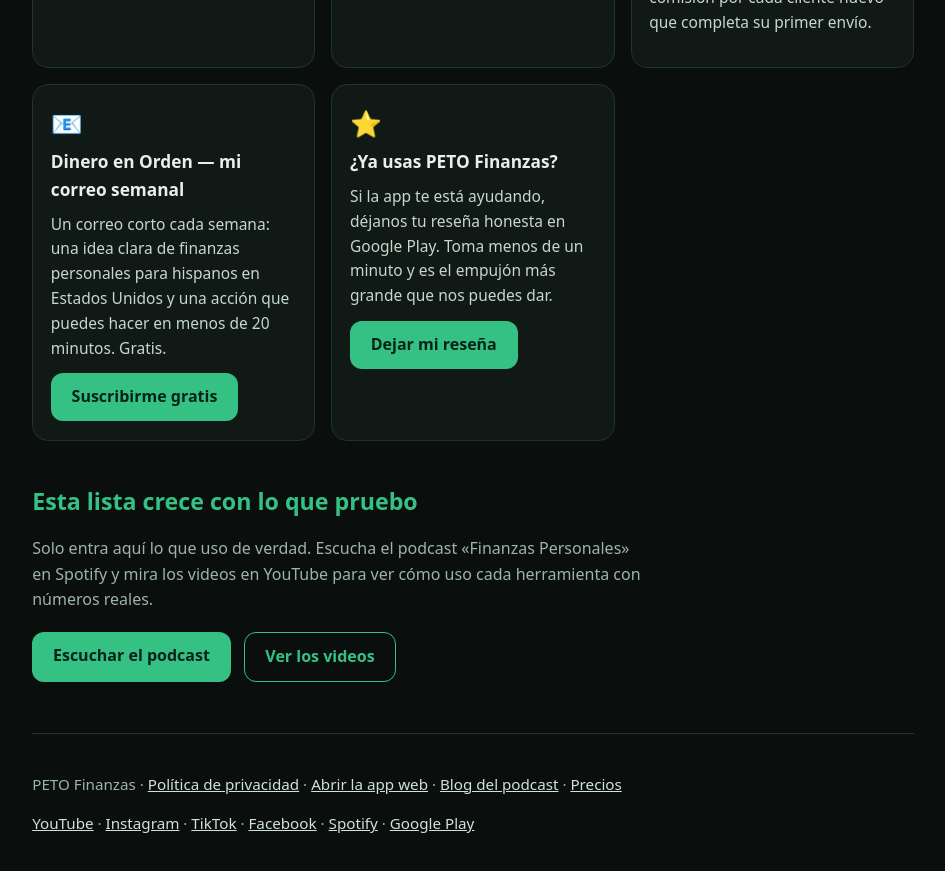
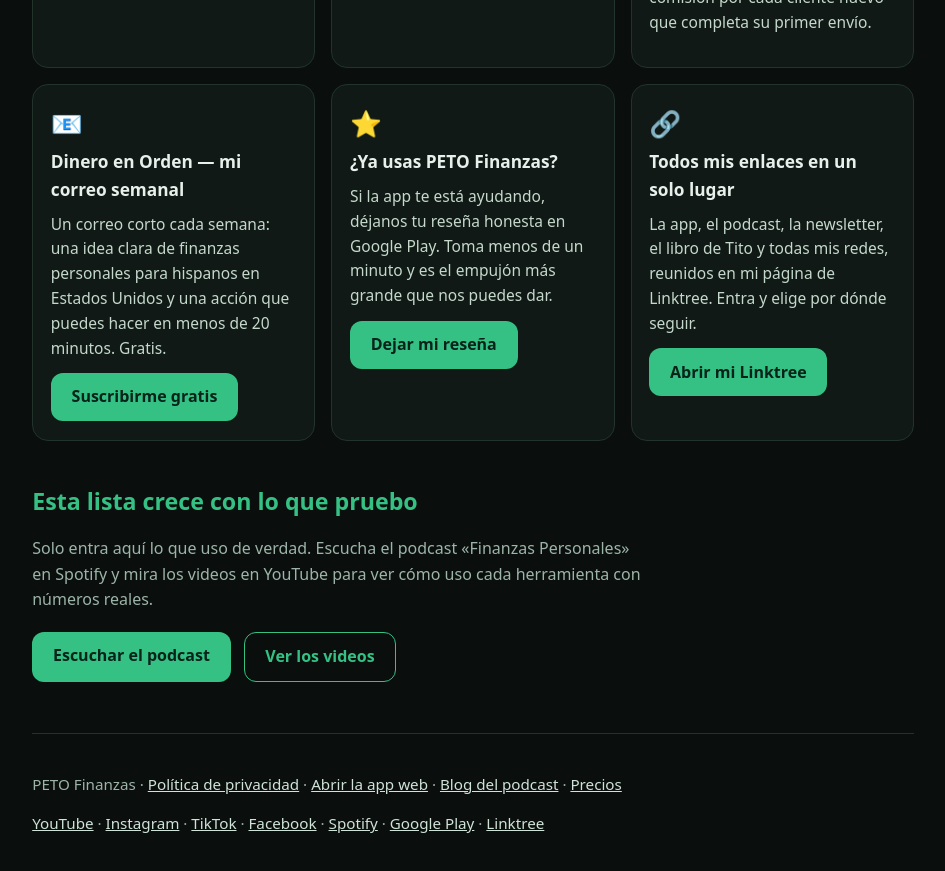
Before and after one commit to roblessantossterlin-lgtm/petofinanzas, a plain HTML site: page recursos/index.html in a window 1280 px wide. Shown: the part 1224-2095 px from the top of the page, without its empty margins (167-1112 px from the left). Drawn offline with Linux system fonts and the light colour scheme.

Commit message:
Web: Linktree oficial en Recursos (tarjeta nueva) y en el pie de portada y Recursos

```diff
--- a/recursos/index.html
+++ b/recursos/index.html
@@ -74,6 +74,12 @@
       <p data-i18n="res_p">Si la app te está ayudando, déjanos tu reseña honesta en Google Play. Toma menos de un minuto y es el empujón más grande que nos puedes dar.</p>
       <a class="btn" href="https://play.google.com/store/apps/details?id=app.peto" target="_blank" rel="noopener" data-i18n="res_btn">Dejar mi reseña</a>
     </div>
+    <div class="card">
+      <div class="emoji">🔗</div>
+      <h3 data-i18n="lt_t">Todos mis enlaces en un solo lugar</h3>
+      <p data-i18n="lt_p">La app, el podcast, la newsletter, el libro de Tito y todas mis redes, reunidos en mi página de Linktree. Entra y elige por dónde seguir.</p>
+      <a class="btn" href="https://linktr.ee/petofinanzas" target="_blank" rel="noopener" data-i18n="lt_btn">Abrir mi Linktree</a>
+    </div>
   </div>
 
   <section>
@@ -87,7 +93,7 @@
 
   <footer class="site">
     <p data-i18n="foot">PETO Finanzas · <a href="../privacidad/">Política de privacidad</a> · <a href="../app/">Abrir la app web</a> · <a href="../blog/">Blog del podcast</a> · <a href="../precios/">Precios</a></p>
-    <p><a href="https://www.youtube.com/@PetoFinanzas" target="_blank" rel="noopener">YouTube</a> · <a href="https://www.instagram.com/peto_finanzas" target="_blank" rel="noopener">Instagram</a> · <a href="https://www.tiktok.com/@peto.finanzas" target="_blank" rel="noopener">TikTok</a> · <a href="https://www.facebook.com/profile.php?id=286141488762368" target="_blank" rel="noopener">Facebook</a> · <a href="https://open.spotify.com/show/5w84Exlg8CP02lRueF1Sc3" target="_blank" rel="noopener">Spotify</a> · <a href="https://play.google.com/store/apps/details?id=app.peto" target="_blank" rel="noopener">Google Play</a></p>
+    <p><a href="https://www.youtube.com/@PetoFinanzas" target="_blank" rel="noopener">YouTube</a> · <a href="https://www.instagram.com/peto_finanzas" target="_blank" rel="noopener">Instagram</a> · <a href="https://www.tiktok.com/@peto.finanzas" target="_blank" rel="noopener">TikTok</a> · <a href="https://www.facebook.com/profile.php?id=286141488762368" target="_blank" rel="noopener">Facebook</a> · <a href="https://open.spotify.com/show/5w84Exlg8CP02lRueF1Sc3" target="_blank" rel="noopener">Spotify</a> · <a href="https://play.google.com/store/apps/details?id=app.peto" target="_blank" rel="noopener">Google Play</a> · <a href="https://linktr.ee/petofinanzas" target="_blank" rel="noopener">Linktree</a></p>
   </footer>
 </div>
 <script>
@@ -129,6 +135,9 @@ window.PETO_TEXTOS = {
     res_t: '¿Ya usas PETO Finanzas?',
     res_p: 'Si la app te está ayudando, déjanos tu reseña honesta en Google Play. Toma menos de un minuto y es el empujón más grande que nos puedes dar.',
     res_btn: 'Dejar mi reseña',
+    lt_t: 'Todos mis enlaces en un solo lugar',
+    lt_p: 'La app, el podcast, la newsletter, el libro de Tito y todas mis redes, reunidos en mi página de Linktree. Entra y elige por dónde seguir.',
+    lt_btn: 'Abrir mi Linktree',
     cierra_h2: 'Esta lista crece con lo que pruebo',
     cierra_p: 'Solo entra aquí lo que uso de verdad. Escucha el podcast «Finanzas Personales» en Spotify y mira los videos en YouTube para ver cómo uso cada herramienta con números reales.',
     btn_spotify: 'Escuchar el podcast',
```
Also changed, not shown: index.html (+1 -1 lines).
